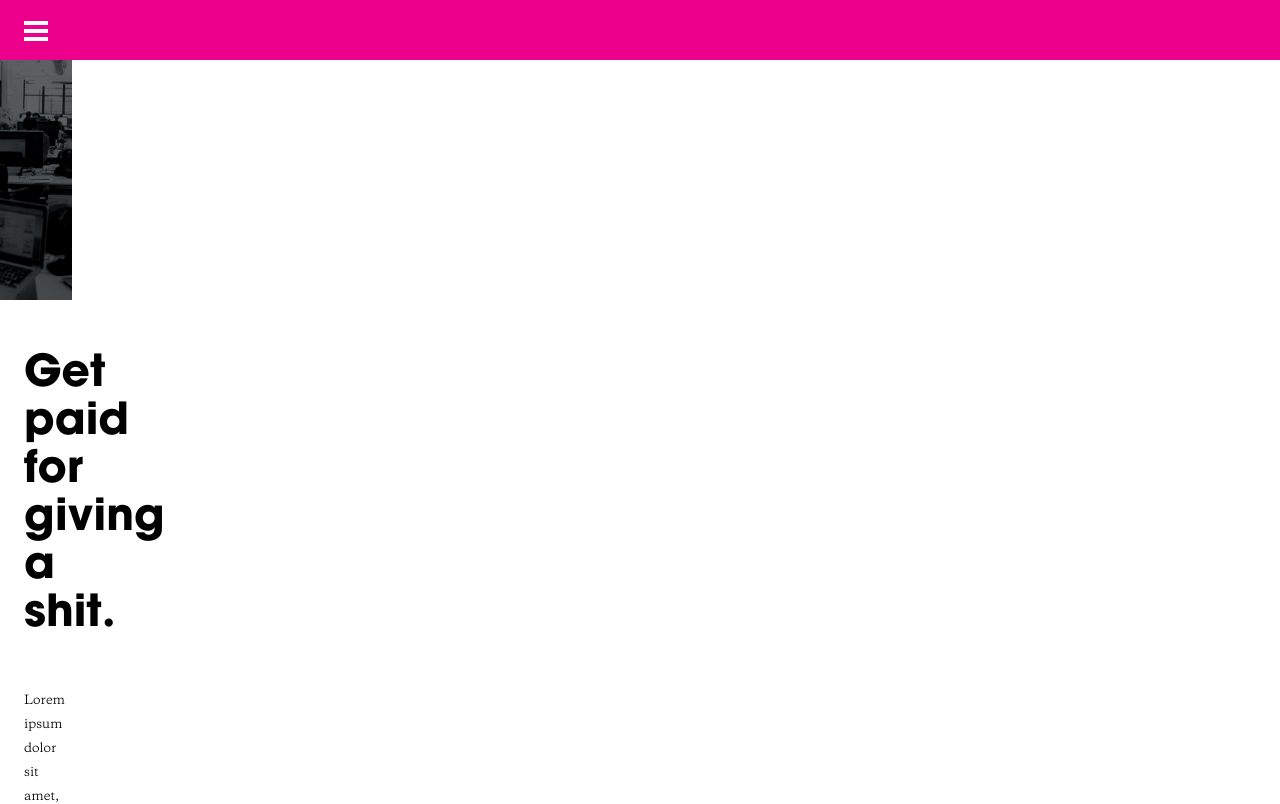
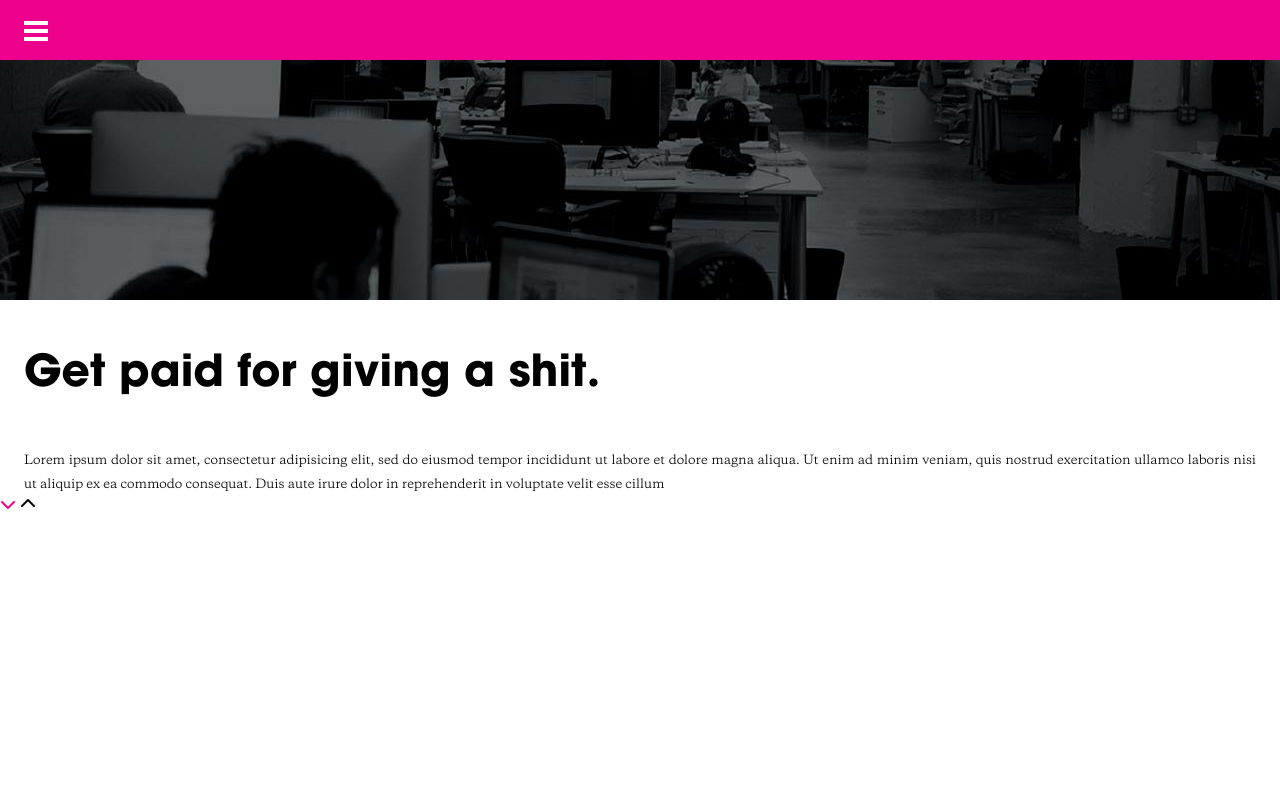
Before and after one commit to gomezjuliana/NavExercise, a website: page public/index.html in a window 1280 px wide. Shown: the top 804 px of the page. Drawn offline with Linux system fonts and the light colour scheme; files whose address does not match are found by name.

Commit message:
add arrows to menu

```diff
--- a/public/index.html
+++ b/public/index.html
@@ -32,10 +32,13 @@
   incididunt ut labore et dolore magna aliqua. Ut enim ad minim veniam, quis nostrud
   exercitation ullamco laboris nisi ut aliquip ex ea commodo consequat. Duis aute
   irure dolor in reprehenderit in voluptate velit esse cillum </p>
+  <i class="fa fa-chevron-down" aria-hidden="true"></i>
+  <i class="fa fa-chevron-up" aria-hidden="true"></i>
 </section>
 </div>
 </div>
 
+<script src="https://use.fontawesome.com/5195e933ab.js"></script>
 <script type="text/javascript" src="/js/nav.js"></script>
 </body>
 </html>
--- a/public/js/nav.js
+++ b/public/js/nav.js
@@ -21,6 +21,13 @@ function printMenu(element, container, newClass){
 	container.appendChild(li); // adds the li to the ul
 
 	if (element.items && element.items.length > 0){
+		let i = document.createElement('i');
+		i.classList.add('fa');
+		i.classList.add('fa-chevron-down');
+		li.appendChild(i)
+	}
+
+	if (element.items && element.items.length > 0){
 		let ul = document.createElement('ul');
 		ul.classList.add('submenu')
 		li.appendChild(ul);
--- a/public/styles/main.css
+++ b/public/styles/main.css
@@ -9,6 +9,9 @@
 	vertical-align: baseline;
 }
 
+body {
+	overflow: hidden;
+}
 /*#Navigation*/
 
 .nav {
@@ -68,6 +71,10 @@
 	text-decoration: none;
 }
 
+.fa-chevron-down {
+	color: #ec008c;
+}
+
 .copyright {
 	position: absolute;
 	bottom: 20px;
@@ -96,10 +103,6 @@
 	margin-left: 300px;
 	overflow-x: hidden;
 	background-color: rgba(0, 0, 0, 0.5);
-}
-
-.wrapper4wrapper {
-	width: 72px;
 }
 
 .second-level {
```
